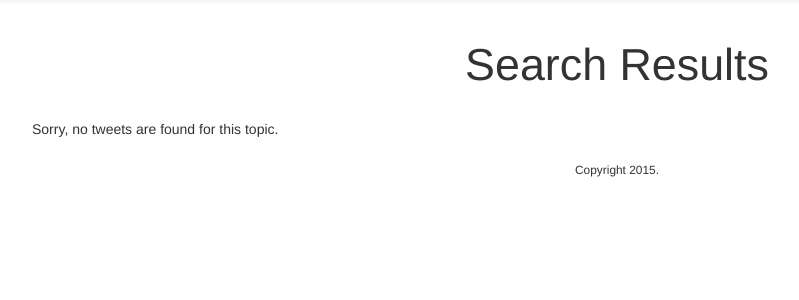
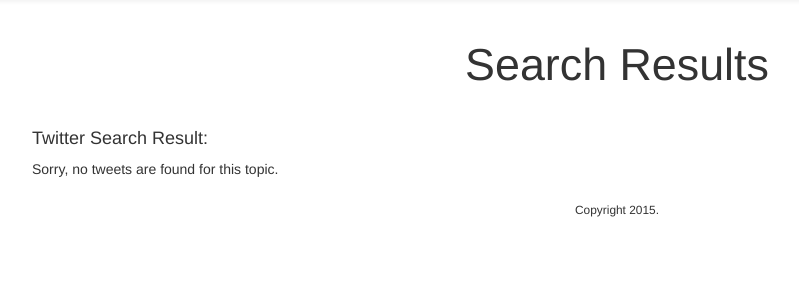
Before and after one commit to ZachLiuGIS/TopicSearch, a Django app: template project/templates/topic_search/search_result.html in a window 1280 px wide. Shown: the part 52-352 px from the top of the page, without its empty margins (23-822 px from the left). Run offline with Django 3.2, Linux system fonts and the light colour scheme; the template is opened without the code that fills it, so the values that code supplies are empty; some libraries are stand-ins or nearby versions.

Commit message:
added SearchResultViewTest

```diff
--- a/project/templates/topic_search/search_result.html
+++ b/project/templates/topic_search/search_result.html
@@ -12,10 +12,11 @@
         <br>
 
         <div class="search-result-section search-result-section-twitter">
+            <h4>Twitter Search Result:</h4>
             {% if tweets %}
                 <div class="list-group">
                     {% for tweet in tweets %}
-                        <div class="row list-group-item">
+                        <div id='id_twitter_result_list' class="row list-group-item">
                             <div class="col-xs-1">
                                 <img width="42" height="42" src="{{tweet.profile_url}}">
                             </div>
```
Also changed, not shown: topic_search/tests/test_views.py (+12 -0 lines).
